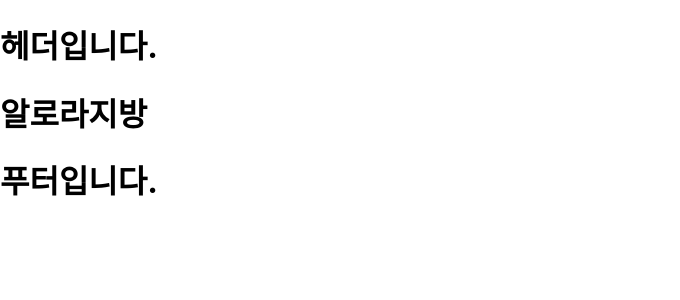
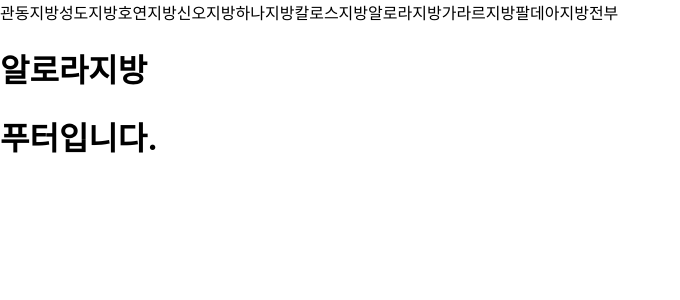
Before and after one commit to BoYeonJang/can-you-say-all-the-pokemon, a Next.js app: page /alola in a window 1280 px wide. Shown: the top 300 px of the page, without its empty margins (0-680 px from the left). Built offline with nearby package versions, Linux system fonts and the light colour scheme.

Commit message:
header 링크 추가

```diff
--- a/components/header.tsx
+++ b/components/header.tsx
@@ -1,7 +1,41 @@
+import Link from "next/link";
+import styles from "../styles/Home.module.css";
+
 export default function Header() {
   return (
     <div>
-      <h1>헤더입니다.</h1>
+      <header className={styles.header}>
+        <Link className={styles.header_link} href="/kanto">
+          관동지방
+        </Link>
+        <Link className={styles.header_link} href="/johto">
+          성도지방
+        </Link>
+        <Link className={styles.header_link} href="/hoenn">
+          호연지방
+        </Link>
+        <Link className={styles.header_link} href="/sinnoh">
+          신오지방
+        </Link>
+        <Link className={styles.header_link} href="/unova">
+          하나지방
+        </Link>
+        <Link className={styles.header_link} href="/kalos">
+          칼로스지방
+        </Link>
+        <Link className={styles.header_link} href="/alola">
+          알로라지방
+        </Link>
+        <Link className={styles.header_link} href="/galar">
+          가라르지방
+        </Link>
+        <Link className={styles.header_link} href="/paldea">
+          팔데아지방
+        </Link>
+        <Link className={styles.header_link} href="/">
+          전부
+        </Link>
+      </header>
     </div>
   );
 }
```
